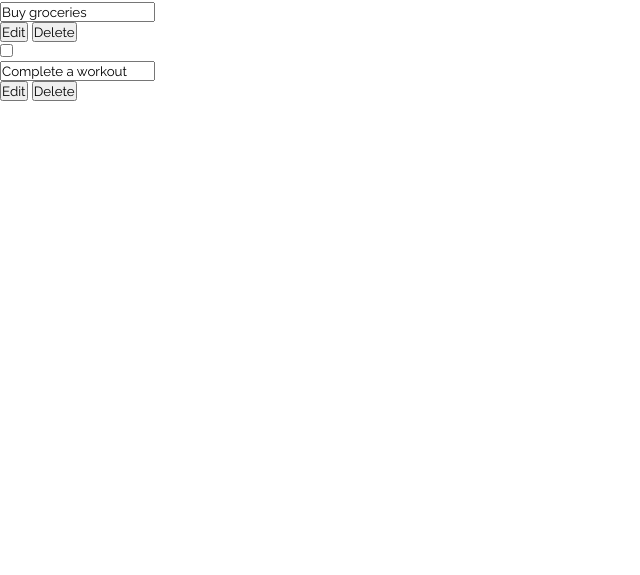
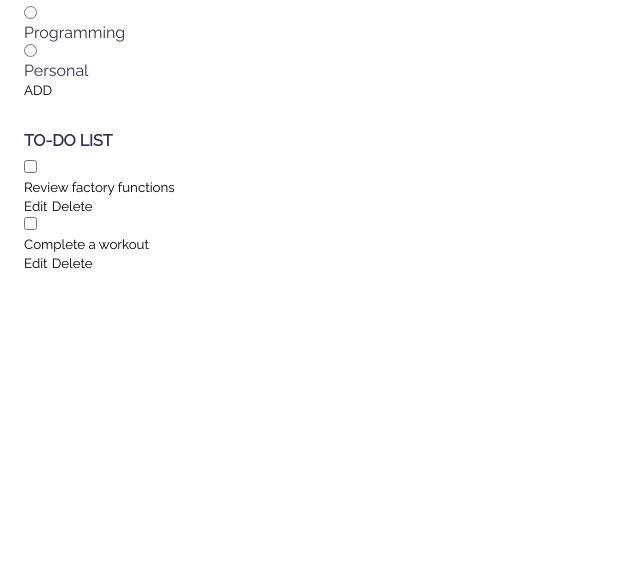
Before and after one commit to Nick-HG/todo_list, a website built with webpack: page dist/index.html in a window 1280 px wide. Shown: the part 225-800 px from the top of the page, without its empty margins (0-640 px from the left). Built offline with Linux system fonts and the light colour scheme; files that its build step writes are made by us from their sources.

Commit message:
Set initial styles & move to CSS to /dist

```diff
--- a/src/styles.css
+++ /dev/null
@@ -1,8 +0,0 @@
-
-
-* {
-  margin: 0;
-  padding: 0;
-  box-sizing: border-box;
-  font-family: 'Raleway', sans-serif;
-}
```
Also changed, not shown: dist/index.html, dist/main.js, dist/styles.css (added).
